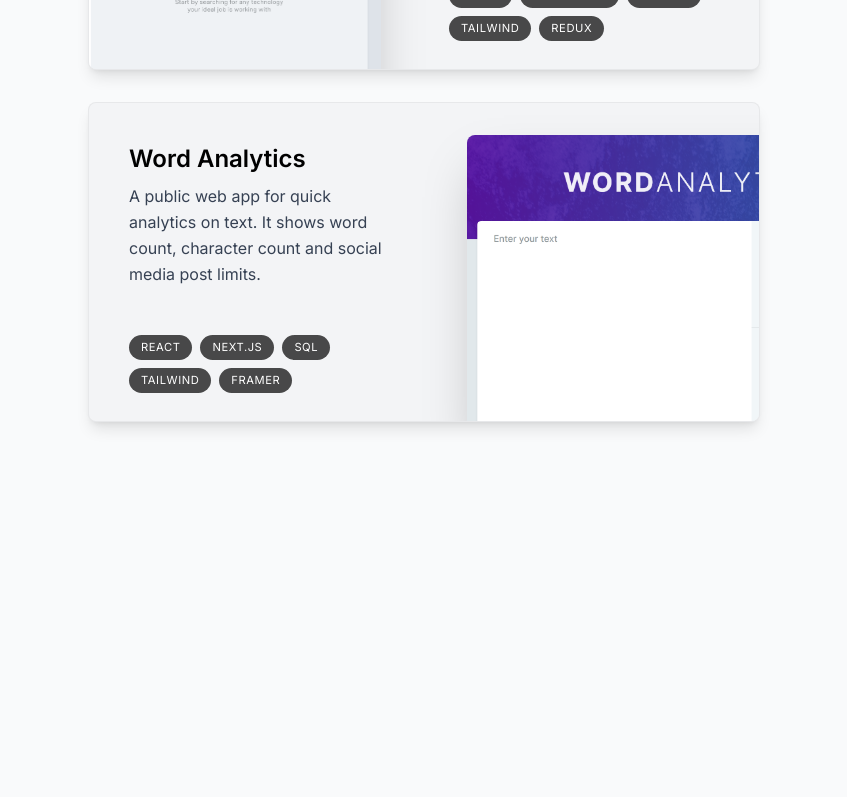
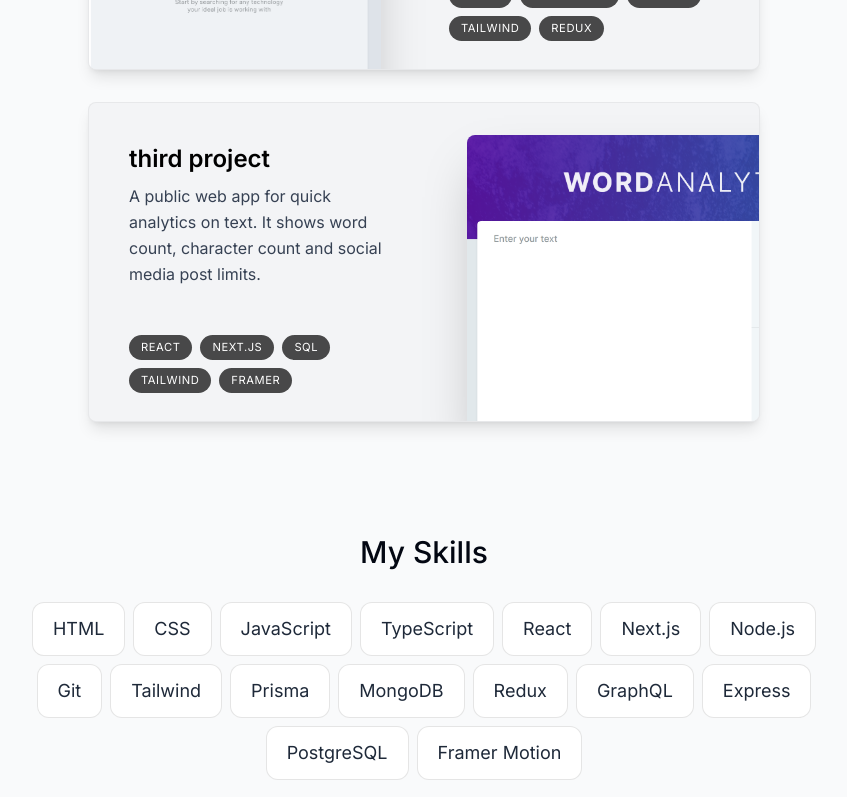
Before and after one commit to zahraelfrouah/zahra-portfolios-, a Next.js app: page / in a window 1280 px wide. Shown: the part 2000-2797 px from the top of the page, without its empty margins (216-1063 px from the left). Built offline with nearby package versions, Linux system fonts and the light colour scheme.

Commit message:
Add Skills component and update project titles; enhance skills display

```diff
--- a/app/page.tsx
+++ b/app/page.tsx
@@ -3,6 +3,7 @@
 import Intro from "@/components/Intro";
 import SectionDivider from "@/components/SectionDivider";
 import Projects from "@/components/Projects";
+import Skills from "@/components/Skills";
 
 export default function Home() {
   return (
@@ -11,6 +12,7 @@
       <SectionDivider />
       <About />
       <Projects />
+      <Skills />
     </main>
   )
 }
--- /dev/null
+++ b/components/Skills.tsx
@@ -0,0 +1,48 @@
+"use client";
+import React from "react";
+import SectionHeading from "./section-heading";
+import { skillsData } from "@/lib/data";
+import { useSectionInView } from "@/lib/hooks";
+import { motion } from "framer-motion";
+
+const fadeInAnimationVariants = {
+  initial: {
+    opacity: 0,
+    y: 100,
+  },
+   animate: (index: number) => ({
+    opacity: 1,
+    y: 0,
+    transition: {
+      delay: 0.05 * index,
+    },
+  }),
+};
+
+export default function Skills() {
+  const { ref } = useSectionInView("Skills");
+  return (
+    <section
+      ref={ref}
+      className="mb-28 max-w-[53rem] scroll-mt-28 text-center sm:mb-40"
+    >
+      <SectionHeading>My Skills</SectionHeading>
+      <ul className="flex flex-wrap justify-center gap-2 text-lg text-gray-800 ">
+        {skillsData.map((skill, index) => (
+          <motion.li
+            className="bg-white border border-black/[0.1] rounded-xl px-5 py-3
+             "
+            key={index}
+            variants={fadeInAnimationVariants}
+            initial="initial"
+            whileInView="animate"
+            viewport={{ once: true, amount: 0.5 }}
+            custom={index}
+          >
+            {skill}
+          </motion.li>
+        ))}
+      </ul>
+    </section>
+  );
+}
--- a/lib/data.ts
+++ b/lib/data.ts
@@ -62,21 +62,21 @@
 
 export const projectsData = [
   {
-    title: "CorpComment",
+    title: "first project",
     description:
       "I worked as a full-stack developer on this startup project for 2 years. Users can give public feedback to companies.",
     tags: ["React", "Next.js", "MongoDB", "Tailwind", "Prisma"],
     imageUrl: corpcommentImg,
   },
   {
-    title: "rmtDev",
+    title: "second project",
     description:
       "Job board for remote developer jobs. I was the front-end developer. It has features like filtering, sorting and pagination.",
     tags: ["React", "TypeScript", "Next.js", "Tailwind", "Redux"],
     imageUrl: rmtdevImg,
   },
   {
-    title: "Word Analytics",
+    title: "third project",
     description:
       "A public web app for quick analytics on text. It shows word count, character count and social media post limits.",
     tags: ["React", "Next.js", "SQL", "Tailwind", "Framer"],
@@ -98,10 +98,7 @@
   "MongoDB",
   "Redux",
   "GraphQL",
-  "Apollo",
   "Express",
   "PostgreSQL",
-  "Python",
-  "Django",
   "Framer Motion",
 ] as const;
```
